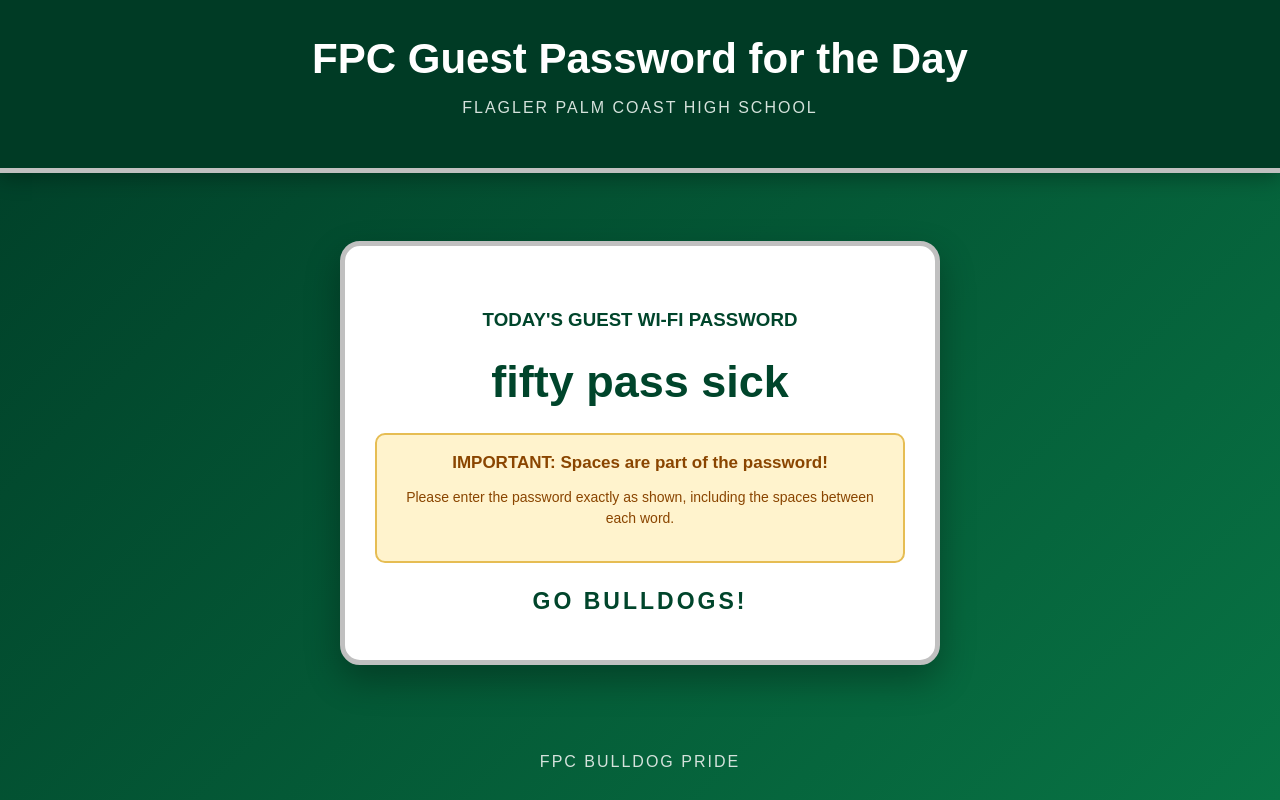
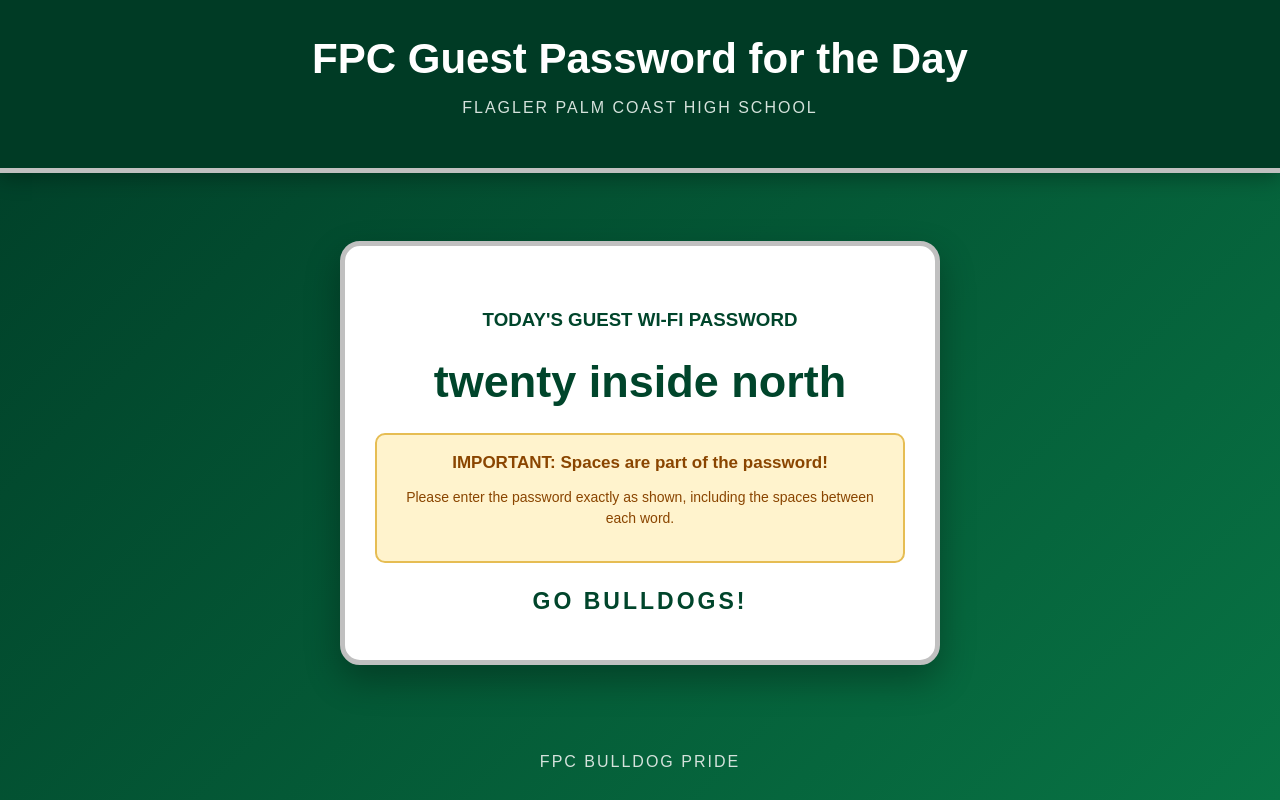
Before and after one commit to martinezr-netizen/FPC-GUEST, a plain HTML site: page index.html in a window 1280 px wide. Drawn offline with Linux system fonts and the light colour scheme.

Commit message:
Update index.html

```diff
--- a/index.html
+++ b/index.html
@@ -109,7 +109,7 @@
 
             <h3>TODAY'S GUEST WI-FI PASSWORD</h3>
 
-            <h2 class="password">fifty pass sick</h2>
+            <h2 class="password">twenty inside north</h2>
 
             <div class="notice">
                 <strong>
```
